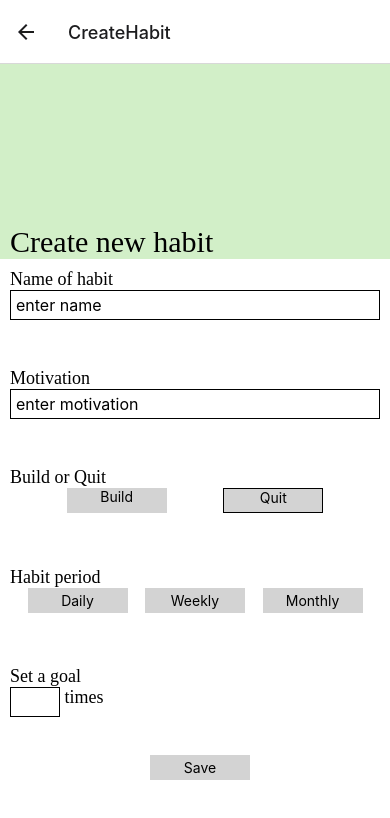
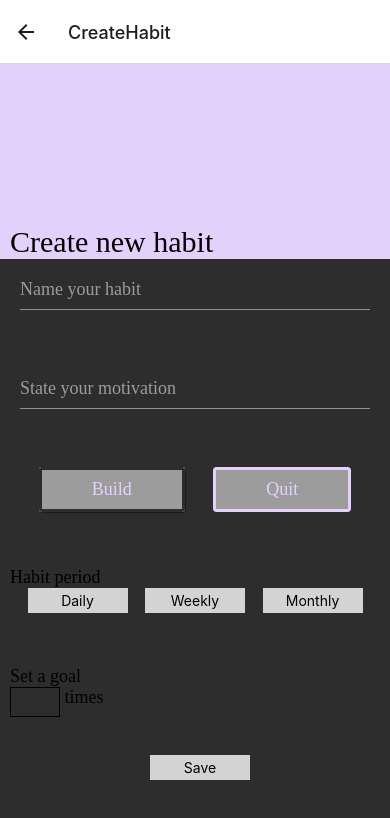
Before and after one commit to Cstew12/cse115A, a React Native app: screen /CreateHabit in a window 390 px wide. Shown: the top 818 px of the page. Built offline with nearby package versions, Linux system fonts and the light colour scheme.

Commit message:
Changed styling of buttons and input using react native elements

```diff
--- a/app/screens/CreateHabitScreen.js
+++ b/app/screens/CreateHabitScreen.js
@@ -1,5 +1,7 @@
 import React, { useState } from 'react';
-import { Button, StyleSheet, Text, TextInput, TouchableHighlight, TouchableOpacity, View } from 'react-native';
+import {StyleSheet, Text, TextInput, TouchableHighlight, TouchableOpacity, View } from 'react-native';
+import { Button, Input} from 'react-native-elements';
+
 
 function CreateHabitScreen(props) {
     const [build, setBuild] = useState(false);
@@ -12,25 +14,68 @@ function CreateHabitScreen(props) {
             </View>
             <View style={styles.bottom}>
                 <View style={styles.options}>
-                    <Text style={styles.options_font}>Name of habit</Text>
-                    <TextInput style={styles.input} placeholder="enter name"/>
+                    <Input
+                        placeholder='Name your habit'
+                        placeholderTextColor='#9c9c9c'
+
+                        inputStyle= {{
+                            color: '#fff',
+                            fontFamily: 'AvenirNext-Regular'
+                        }}
+                    />
                 </View>
                 <View style={styles.options}>
-                    <Text style={styles.options_font}>Motivation</Text>
-                    <TextInput style={styles.input} placeholder="enter motivation"/>
+                    <Input
+                        placeholder='State your motivation'
+                        placeholderTextColor='#9c9c9c'
+
+                        inputStyle= {{
+                            color: '#fff',
+                            fontFamily: 'AvenirNext-Regular'
+                        }}
+                    />
                 </View>
                 <View style={styles.options}>
-                    <Text style={styles.options_font}>Build or Quit</Text>
                     <View style={{flexDirection: 'row', justifyContent: 'space-evenly'}}>
-                        <TouchableOpacity
-                            style={build ? styles.build_button : styles.build_pressed}
+                        <Button
+                            title="Build"
+                            type= "outline"
+                            raised = "true"
                             onPress={()=>setBuild(true)}
-                        >
-                            <Text style={styles.build_quit}>Build</Text>
-                        </TouchableOpacity>
-                        <TouchableOpacity style={build ? styles.build_pressed : styles.build_button} onPress={()=>setBuild(false)}>
-                            <Text style={styles.build_quit}>Quit</Text>
-                        </TouchableOpacity>
+
+                            buttonStyle= {{
+                                backgroundColor: '#9c9c9c',
+                                borderColor: build == true ? "#E3D1FC" : '#2e2d2d',
+                                borderWidth: 3,
+                                paddingLeft: 50,
+                                paddingRight: 50
+                            //marginTop: -10,
+                            }}
+
+                            titleStyle= {{
+                                color: '#E3D1FC',
+                                fontFamily: 'AvenirNext-Regular'
+                            }}
+                        />
+                        <Button
+                            title="Quit"
+                            type="outline"
+                            onPress={()=>setBuild(false)}
+
+                            buttonStyle= {{
+                                backgroundColor: '#9c9c9c',
+                                borderWidth: 3,
+                                borderColor: build == false ? "#E3D1FC" : '#2e2d2d',
+                                paddingLeft: 50,
+                                paddingRight: 50
+                            //marginTop: -10,
+                            }}
+
+                            titleStyle= {{
+                                color: '#E3D1FC',
+                                fontFamily: 'AvenirNext-Regular'
+                            }}
+                        />
                     </View>
                 </View>
                 <View style={styles.options}>
@@ -70,16 +115,15 @@ function CreateHabitScreen(props) {
 const styles = StyleSheet.create({
     container: {
       flex: 1,
-      backgroundColor: '#fff',
     },
     top: {
         flex: 1,
-        backgroundColor: '#d2efc8',
+        backgroundColor: '#E3D1FC',
         justifyContent: 'flex-end'
     },
     bottom: {
         flex: 3,
-        backgroundColor: '#fff',
+        backgroundColor: '#2e2d2d',
     },
     header: {
         fontFamily: 'AvenirNext-Bold',
```
